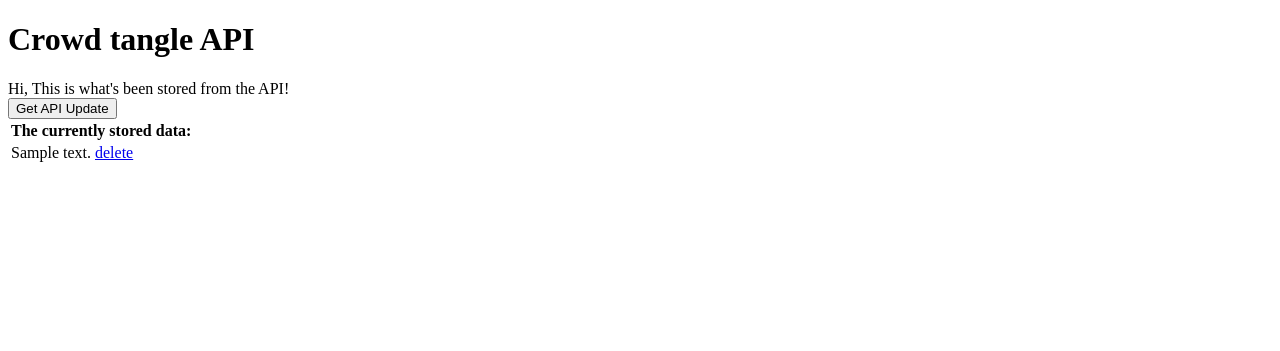
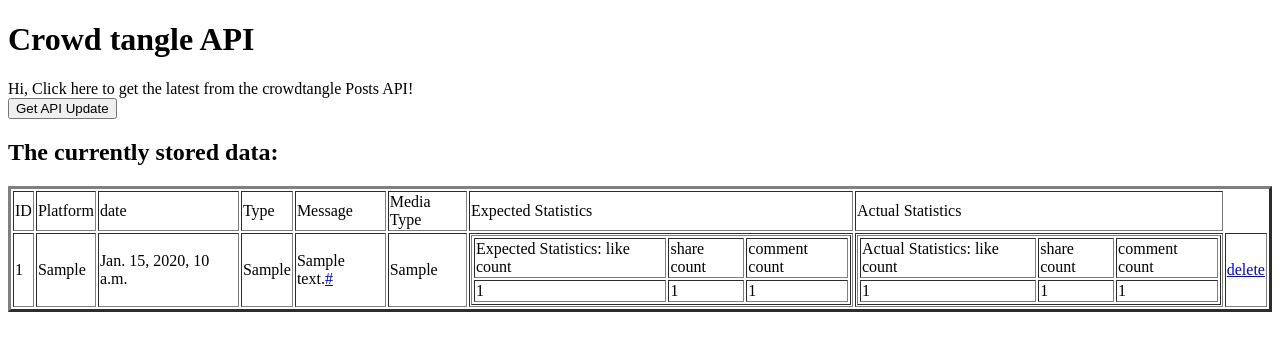
Before and after one commit to traciarms/crowdtangle, a Django app: template crowdtangle/templates/home_page.html in a window 1280 px wide. Shown: the top 351 px of the page. Run offline with Django 3.2, Linux system fonts and the light colour scheme; the template is opened without the code that fills it: values that come from a table or form of the project are taken from there, others are empty; tables that the repository leaves empty hold one stand-in row (values such as "Sample post").

Commit message:
still getting all the data loaded on the page

```diff
--- a/crowdtangle/APIPosts/models.py
+++ b/crowdtangle/APIPosts/models.py
@@ -3,8 +3,25 @@ from __future__ import unicode_literals
 from django.db import models
 
 
+class ExpectedStatistics(models.Model):
+    likeCount = models.IntegerField()
+    shareCount = models.IntegerField()
+    commentCount = models.IntegerField()
+
+    def __str__(self):
+        return "This is the Expected Statistics"
+
+
+class ActualStatistics(models.Model):
+    likeCount = models.IntegerField()
+    shareCount = models.IntegerField()
+    commentCount = models.IntegerField()
+
+    def __str__(self):
+        return "This is the Actual Statistics"
+
+
 class APIData(models.Model):
-
     api_id = models.IntegerField(unique=True)
     platform = models.CharField(max_length=250)
     date = models.DateTimeField()
@@ -15,13 +32,15 @@ class APIData(models.Model):
     postUrl = models.URLField()
     subscriberCount = models.IntegerField()
     score = models.DecimalField(decimal_places=12, max_digits=20)
+    exp_statistics = models.ForeignKey(ExpectedStatistics, null=True)
+    act_statistics = models.ForeignKey(ActualStatistics, null=True)
 
     def __str__(self):
         return "This is the APIData"
 
 
 class Media(models.Model):
-    api_data = models.ForeignKey(APIData)
+    api_data = models.ForeignKey(APIData, on_delete=models.CASCADE)
     type = models.CharField(max_length=250)
     url = models.URLField()
     height = models.IntegerField()
@@ -30,3 +49,18 @@ class Media(models.Model):
 
     def __str__(self):
         return "This is the Media"
+
+
+class Account(models.Model):
+    api_data = models.ForeignKey(APIData, on_delete=models.CASCADE)
+    api_id = models.IntegerField()
+    name = models.CharField(max_length=250)
+    handle = models.CharField(max_length=250)
+    profileImage = models.URLField()
+    subscriberCount = models.IntegerField()
+    url = models.URLField()
+    platform = models.CharField(max_length=250)
+    verified = models.BooleanField()
+
+    def __str__(self):
+        return "This is the Account"
--- a/crowdtangle/templates/home_page.html
+++ b/crowdtangle/templates/home_page.html
@@ -2,18 +2,70 @@
 {% block main %}
     <div id="header">
         <h1 class="title">Crowd tangle API</h1>
-            Hi, This is what's been stored from the API!
+            Hi, Click here to get the latest from the crowdtangle Posts API!
             <form name="api_form" class="api_form" action="{% url 'hit_api' %}" method="post">
                 {% csrf_token %}
-                <input type="submit" name="submit" value="Get API Update">
+                <input type="submit" name="submit" value="Get API Update" color="blue">
             </form>
-        <table>
-           <th> The currently stored data:</th>
+    <h2>The currently stored data:</h2>
+        <table cellpadding="1" cellspacing="2" border="3">
+
+            <tr>
+                <td>ID</td><td>Platform</td><td>date</td><td>Type</td>
+                <td>Message</td><td>Media Type</td><td>Expected Statistics</td>
+                <td>Actual Statistics</td>
+            </tr>
             {% for row in data %}
             <tr>
                 <td>
-                    {{ row.message }}
-{#                    <a href="{% url 'delete_item' row.id %}" class="delete_item">delete</a>#}
+                    {{ row.api_id }}
+                </td>
+                <td>
+                    {{ row.platform }}
+                </td>
+                <td>
+                    {{ row.date }}
+                </td>
+                <td>
+                    {{ row.type }}
+                </td>
+                <td>
+                    {{ row.message }}<a href={{ row.link }}>{{ row.link }}</a>
+                </td>
+                <td>
+                    {% for media in row.media_set.all %}
+                        {{ media.type }}
+                    {% endfor %}
+                </td>
+                <td>
+                    <table cellpadding="1" cellspacing="2" border="1">
+                        <tr>
+                            <td>Expected Statistics:  like count</td>
+                            <td>share count</td>
+                            <td>comment count</td>
+                        </tr>
+                        <tr>
+                            <td>{{ row.exp_statistics.likeCount }}</td>
+                            <td>{{ row.exp_statistics.shareCount }}</td>
+                            <td>{{ row.exp_statistics.commentCount }}</td>
+                        </tr>
+                    </table>
+                </td>
+                <td>
+                    <table cellpadding="1" cellspacing="2" border="1">
+                        <tr>
+                            <td>Actual Statistics:  like count</td>
+                            <td>share count</td>
+                            <td>comment count</td>
+                        </tr>
+                        <tr>
+                            <td>{{ row.act_statistics.likeCount }}</td>
+                            <td>{{ row.act_statistics.shareCount }}</td>
+                            <td>{{ row.act_statistics.commentCount }}</td>
+                        </tr>
+                    </table>
+                </td>
+                <td>
                     <a href="{% url 'delete_item' row.id %}" id={{ row.id }} class="subscribe">delete</a>
                 </td>
             </tr>
```
Also changed, not shown: crowdtangle/APIPosts/views.py (+48 -9 lines), crowdtangle/APIPosts/migrations/0004_account_actualstatistics_expectedstatistics.py (added), crowdtangle/APIPosts/migrations/0005_auto_20160731_1528.py (added), crowdtangle/APIPosts/migrations/0006_auto_20160731_1533.py (added).
